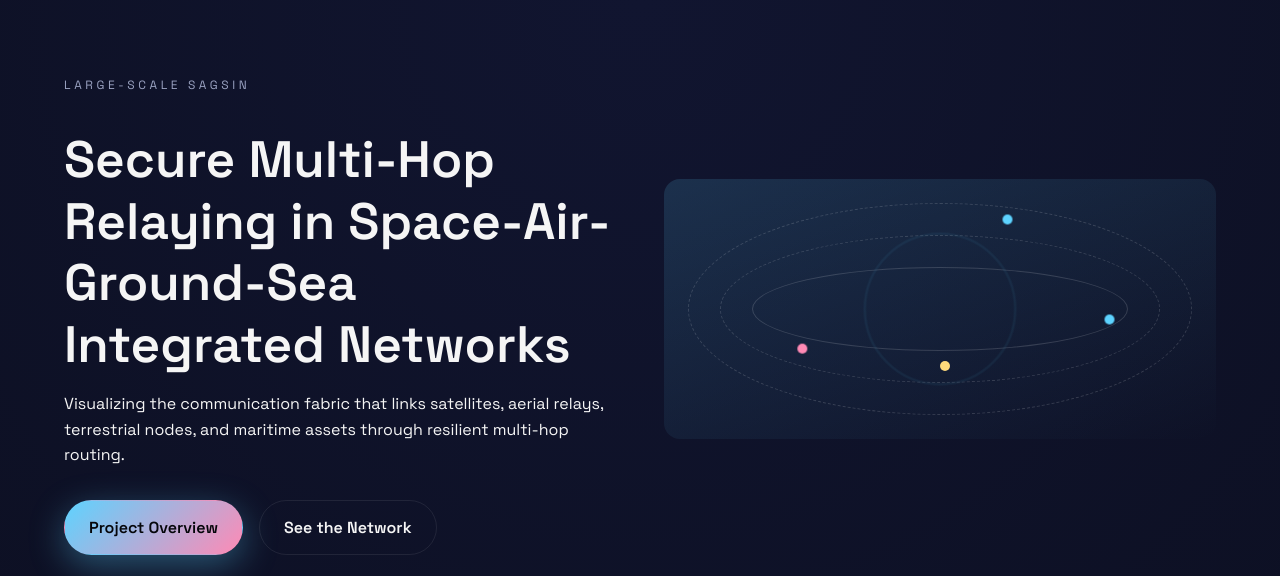
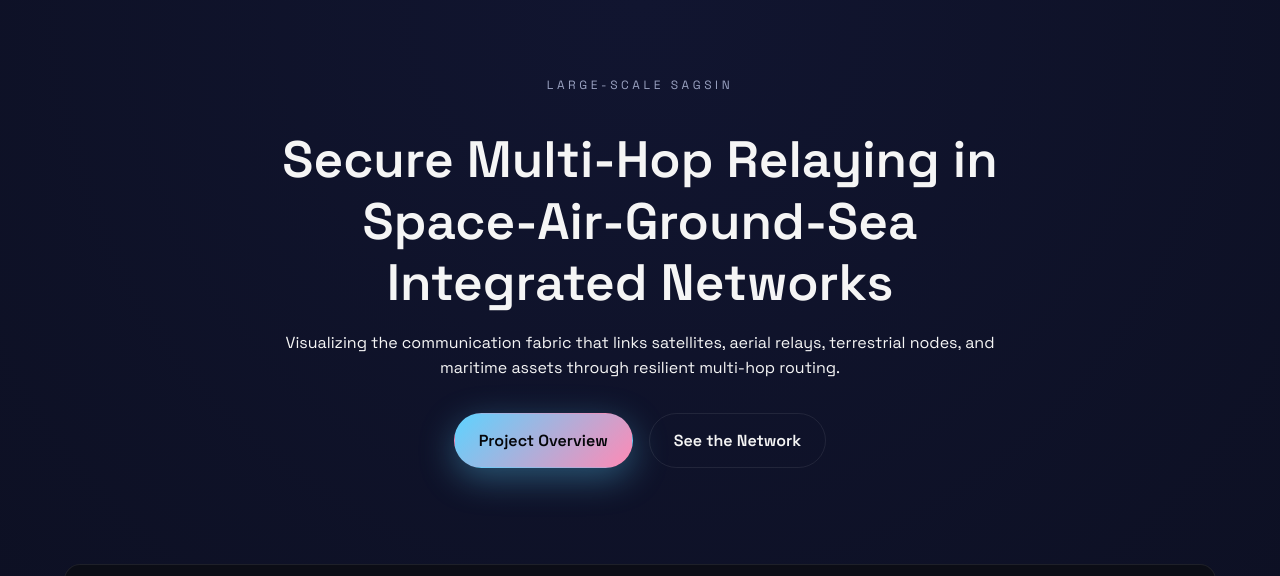
Before and after one commit to secure-sagsin/secure-sagsin.github.io, a plain HTML site: page index.html in a window 1280 px wide. Shown: the top 576 px of the page. Drawn offline with Linux system fonts and the light colour scheme.

Commit message:
Center hero title and remove constellation

```diff
--- a/index.html
+++ b/index.html
@@ -31,16 +31,6 @@
           <a class="btn primary" href="#abstract">Project Overview</a>
           <a class="btn ghost" href="#visualization">See the Network</a>
         </div>
-      </div>
-      <div class="constellation">
-        <div class="orbit orbit--leo"></div>
-        <div class="orbit orbit--haps"></div>
-        <div class="orbit orbit--ground"></div>
-        <div class="node node--leo"></div>
-        <div class="node node--leo node--delay"></div>
-        <div class="node node--haps"></div>
-        <div class="node node--ground"></div>
-        <div class="pulse"></div>
       </div>
     </header>
 
--- a/styles.css
+++ b/styles.css
@@ -33,16 +33,22 @@ a {
 
 .hero {
   padding: 4rem clamp(1.5rem, 5vw, 6rem) 6rem;
-  display: grid;
-  grid-template-columns: repeat(auto-fit, minmax(280px, 1fr));
+  display: flex;
+  flex-direction: column;
   align-items: center;
-  gap: 3rem;
+  text-align: center;
+  gap: 1.5rem;
+}
+
+.hero__content {
+  max-width: 720px;
 }
 
 .hero__content h1 {
   font-size: clamp(2rem, 4vw, 3.5rem);
   margin-bottom: 1rem;
   line-height: 1.2;
+  text-align: center;
 }
 
 .eyebrow {
@@ -58,6 +64,7 @@ a {
   display: flex;
   flex-wrap: wrap;
   gap: 1rem;
+  justify-content: center;
 }
 
 .btn {
@@ -82,75 +89,6 @@ a {
 
 .btn:hover {
   transform: translateY(-2px);
-}
-
-.constellation {
-  position: relative;
-  min-height: 260px;
-  border-radius: var(--radius);
-  background: linear-gradient(160deg, rgba(93, 211, 255, 0.15), transparent);
-  overflow: hidden;
-}
-
-.orbit {
-  position: absolute;
-  border: 1px dashed rgba(255, 255, 255, 0.15);
-  border-radius: 50%;
-  inset: 1.5rem;
-}
-
-.orbit--haps {
-  inset: 3.5rem;
-}
-
-.orbit--ground {
-  inset: 5.5rem;
-  border-style: solid;
-}
-
-.node {
-  position: absolute;
-  width: 10px;
-  height: 10px;
-  border-radius: 50%;
-}
-
-.node--leo {
-  top: 15%;
-  left: 60%;
-  background: var(--accent);
-  animation: drift 8s infinite linear;
-}
-
-.node--leo.node--delay {
-  top: 50%;
-  left: 80%;
-  animation-delay: -2s;
-}
-
-.node--haps {
-  top: 60%;
-  left: 25%;
-  background: var(--accent-strong);
-  animation: drift 6s infinite alternate;
-}
-
-.node--ground {
-  top: 70%;
-  left: 50%;
-  background: #ffda7b;
-}
-
-.pulse {
-  position: absolute;
-  width: 120px;
-  height: 120px;
-  border-radius: 50%;
-  border: 2px solid rgba(93, 211, 255, 0.3);
-  top: 50%;
-  left: 50%;
-  transform: translate(-50%, -50%);
-  animation: pulse 3.5s infinite;
 }
 
 main {
@@ -356,29 +294,6 @@ footer {
   font-size: 0.9rem;
 }
 
-@keyframes drift {
-  0% {
-    transform: translate3d(0, 0, 0);
-  }
-  50% {
-    transform: translate3d(12px, -8px, 0);
-  }
-  100% {
-    transform: translate3d(-6px, 10px, 0);
-  }
-}
-
-@keyframes pulse {
-  0% {
-    transform: translate(-50%, -50%) scale(0.95);
-    opacity: 0.8;
-  }
-  100% {
-    transform: translate(-50%, -50%) scale(1.4);
-    opacity: 0;
-  }
-}
-
 @keyframes blink {
   0%,
   100% {
```
